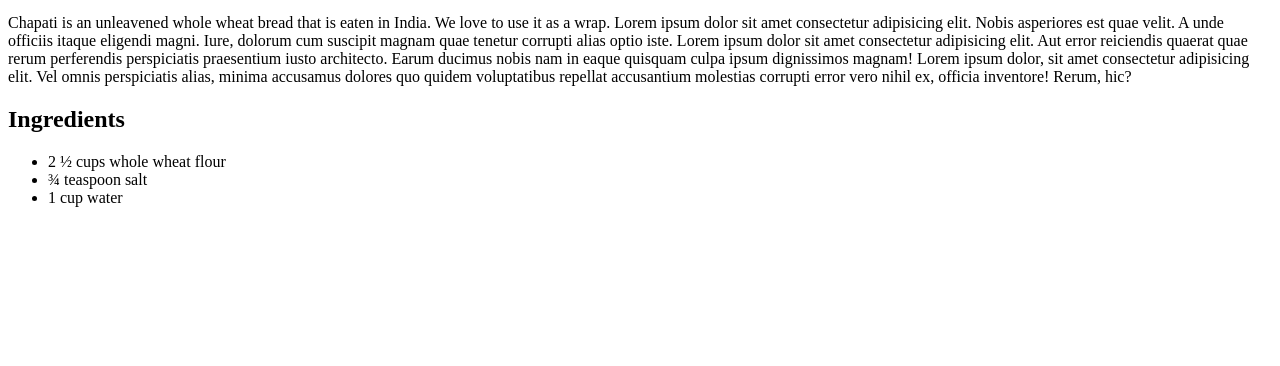
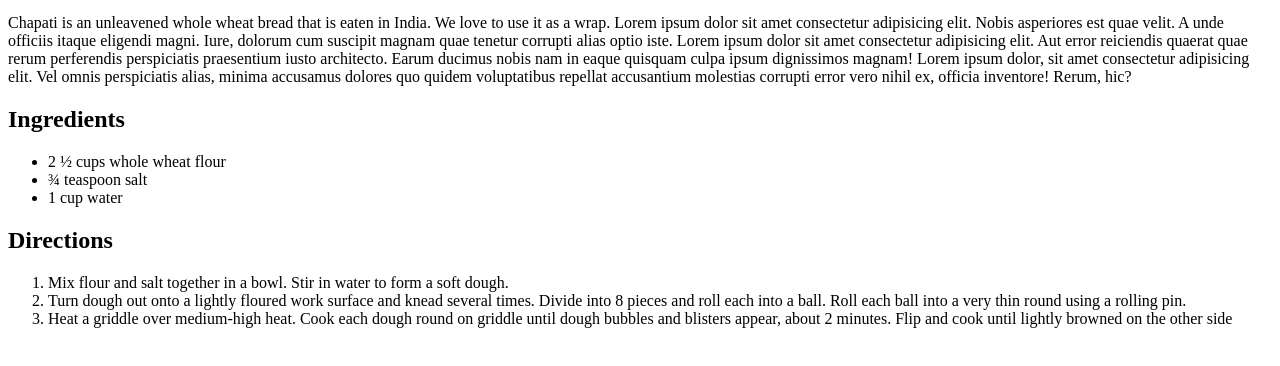
Before and after one commit to astrevel/odin-recipes, a plain HTML site: page recipes/Quick-Whole-Wheat-Chapati.html in a window 1280 px wide. Shown: the part 420-786 px from the top of the page. Drawn offline with Linux system fonts and the light colour scheme.

Commit message:
Added directions for Quick Whole Wheat Chapati

```diff
--- a/recipes/Quick-Whole-Wheat-Chapati.html
+++ b/recipes/Quick-Whole-Wheat-Chapati.html
@@ -27,6 +27,22 @@
         <li>¾ teaspoon salt</li>
         <li>1 cup water</li>
     </ul>
+    <p></p>
+
+    <!--Directions-->
+    <h2>Directions</h2>
+    <ol>
+        <!--Step1-->
+        <li>Mix flour and salt together in a bowl. Stir in water to form a soft dough.</li>
+        <!--Step2-->
+        <li>Turn dough out onto a lightly floured work surface and knead several times.
+             Divide into 8 pieces and roll each into a ball. Roll each ball into a very
+             thin round using a rolling pin.</li>
+        <!--Step 3-->
+        <li>Heat a griddle over medium-high heat. Cook each dough round on griddle until
+             dough bubbles and blisters appear, about 2 minutes. Flip and cook until lightly
+              browned on the other side</li>
+    </ol>
 
 </body>
 </html>
```
